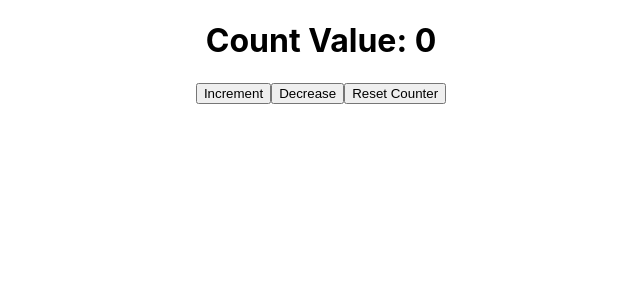
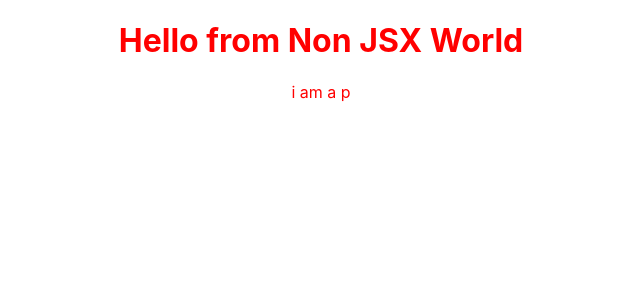
Before and after one commit to rest0perat0r/my-react-components, a React (Create React App) app: page / in a window 1280 px wide. Shown: the top 300 px of the page, without its empty margins (319-959 px from the left). Built offline with nearby package versions, Linux system fonts and the light colour scheme.

Commit message:
i made a component without the help of JSX, so now i feel the importane of JSX !!! and also it's clear how JSX works under the hood

```diff
--- a/src/App.css
+++ b/src/App.css
@@ -36,3 +36,7 @@
     transform: rotate(360deg);
   }
 }
+
+.non-jsx-class {
+  color: red;
+}
--- a/src/App.js
+++ b/src/App.js
@@ -1,24 +1,10 @@
 import "./App.css";
-import Greet from "./components/Greet";
-import Welcome from "./components/Welcome";
-import Message from "./components/Message";
-import Counter from "./components/Counter";
+import NonJSXComponent from "./components/NonJSXComponent";
 
 function App() {
   return (
     <div className="App">
-      {/*       <Greet name="shams" age={30}>
-        <button>Office</button>
-      </Greet>
-      <Greet name="akash" age={20}>
-        <button>Teacher</button>
-      </Greet>
-      <Greet name="bipul" age={10}>
-        <button>BCS</button>
-      </Greet> */}
-      {/* <Welcome name="Shams"></Welcome> */}
-      {/* <Message></Message> */}
-      <Counter></Counter>
+      <NonJSXComponent></NonJSXComponent>
     </div>
   );
 }
--- /dev/null
+++ b/src/components/NonJSXComponent.js
@@ -0,0 +1,10 @@
+import React from "react";
+
+const NonJSXComponent = () => {
+  return React.createElement("div", { class: "non-jsx-class" }, [
+    React.createElement("h1", null, "Hello from Non JSX World "),
+    React.createElement("p", null, "i am a p "),
+  ]);
+};
+
+export default NonJSXComponent;
```
